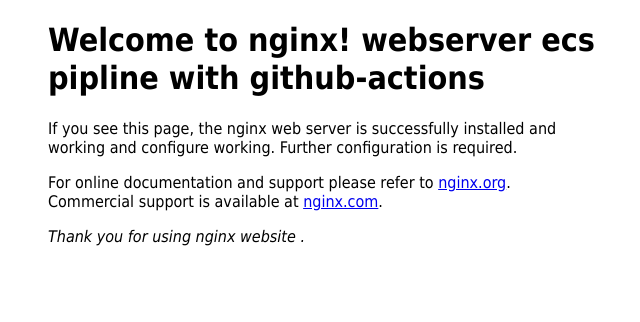
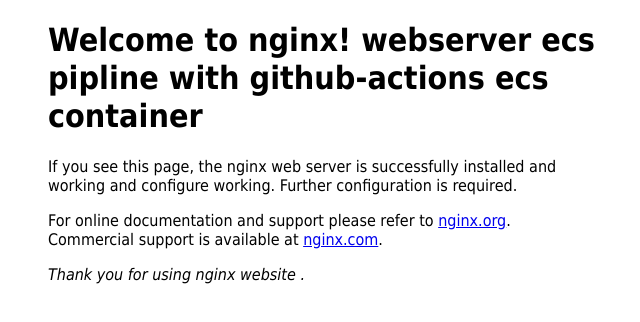
Before and after one commit to Vaibhavnik/Vaibhav, a plain HTML site: page web/index.html in a window 1280 px wide. Shown: the whole page, without its empty margins (312-952 px from the left). Drawn offline with Linux system fonts and the light colour scheme.

Commit message:
"second_commite"

```diff
--- a/web/index.html
+++ b/web/index.html
@@ -9,7 +9,7 @@ font-family: Tahoma, Verdana, Arial, sans-serif; }
 </style>
 </head>
 <body>
-<h1>Welcome to nginx! webserver ecs pipline with github-actions</h1>
+<h1>Welcome to nginx! webserver ecs pipline with github-actions ecs container </h1>
 <p>If you see this page, the nginx web server is successfully installed and working and configure
 working. Further configuration is required.</p>
 
```
Also changed, not shown: 2 other files.
